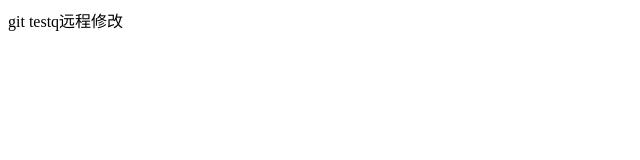
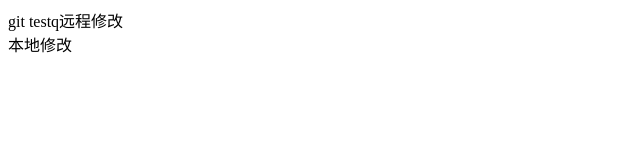
Before and after one commit to xuebuchan/gitdemo, a plain HTML site: page index.html in a window 1280 px wide. Shown: the whole page, without its empty margins (0-640 px from the left). Drawn offline with nearby package versions, Linux system fonts and the light colour scheme.

Commit message:
合并远程代码

```diff
--- a/index.html
+++ b/index.html
@@ -21,5 +21,8 @@
 	<div id="">
 		git testq远程修改
 	</div>
+	<div id="本地修改">
+		本地修改
+	</div>
 </body>
 </html>
```
